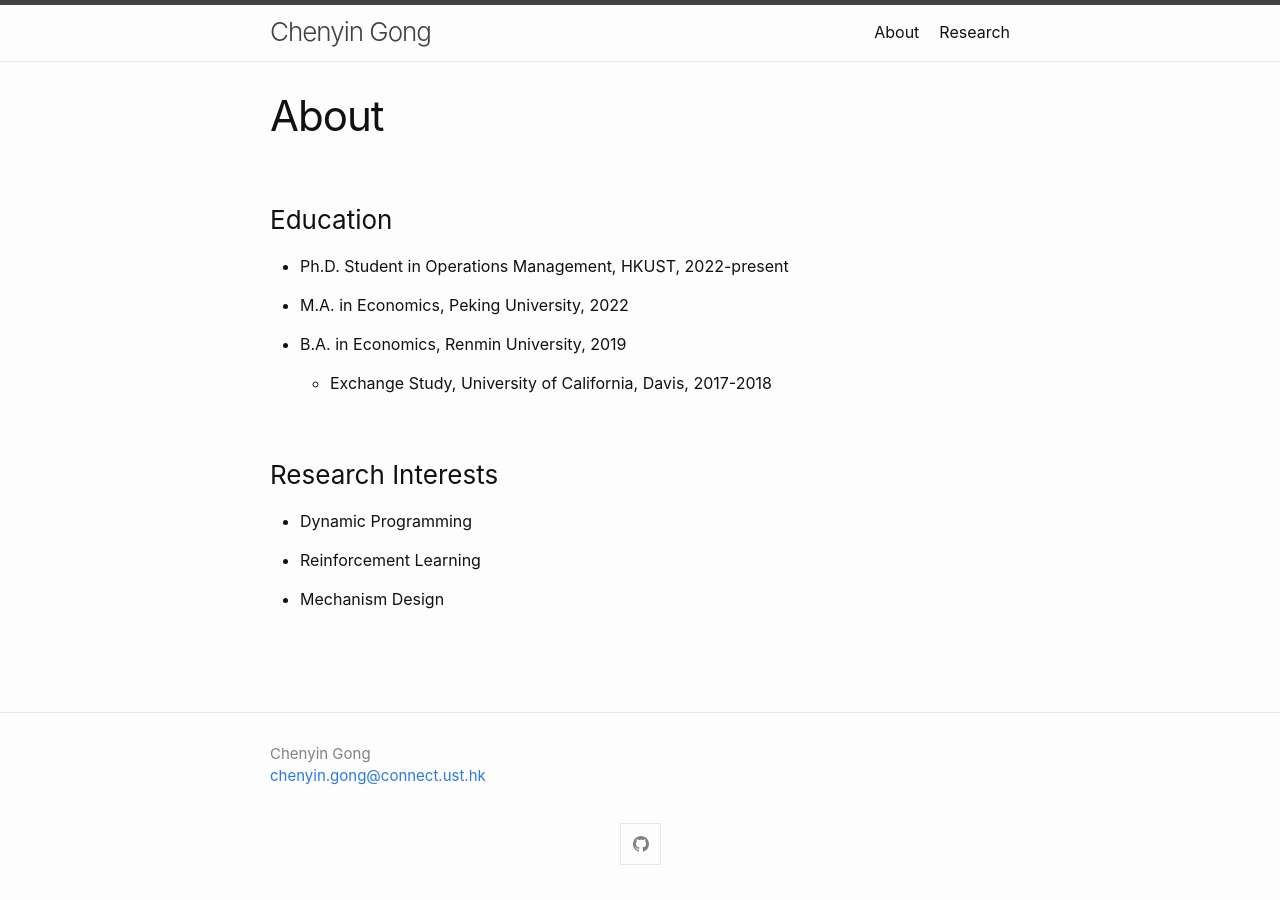
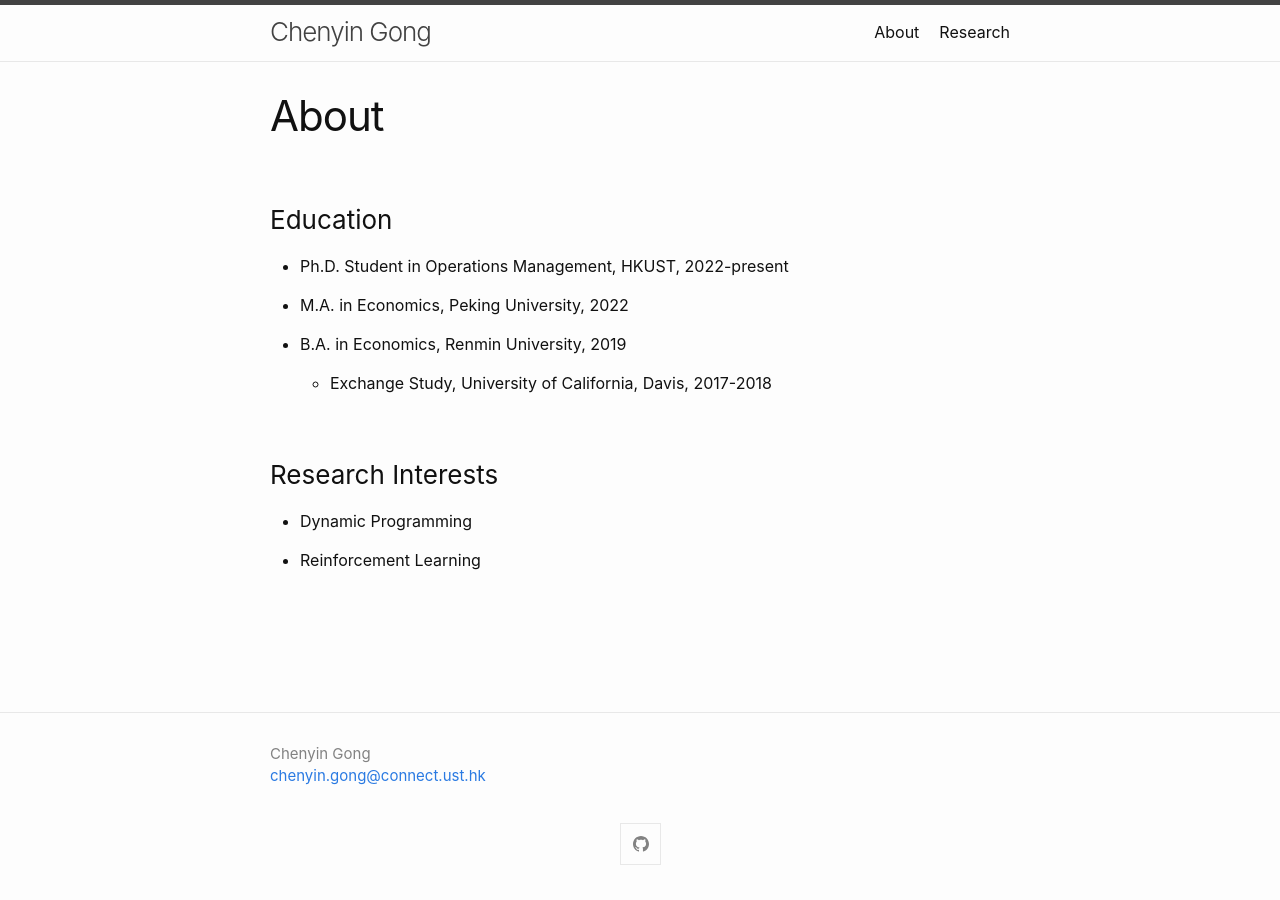
Before and after one commit to chenyingong/chenyingong.github.io, a Jekyll site: the page built from about.md, in a window 1280 px wide. Built offline with Jekyll 4.4.1, drawn with Linux system fonts in a browser that asks for light colours.

Commit message:
Update about.md

```diff
--- a/about.md
+++ b/about.md
@@ -19,5 +19,3 @@ permalink: /about/
   * Dynamic Programming
 
   * Reinforcement Learning
-
-  * Mechanism Design
```
